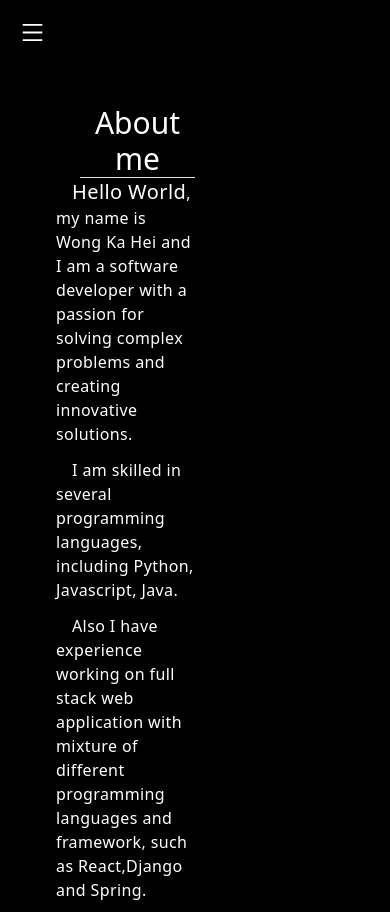
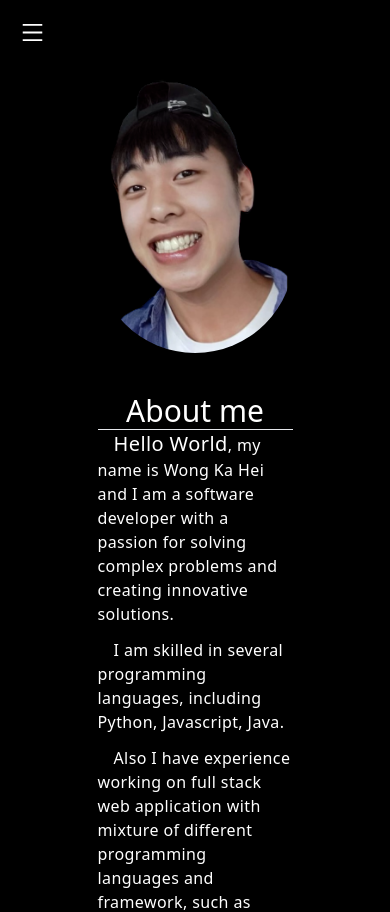
Before and after one commit to LarryWongKaHei/Portfolio, a React (Create React App) app: page /about in a window 390 px wide. Shown: the top 912 px of the page. Built offline with nearby package versions, Linux system fonts and the light colour scheme.

Commit message:
Css the About page

```diff
--- a/src/Components/About.js
+++ b/src/Components/About.js
@@ -3,10 +3,13 @@ import Photo from '../images/PhotoOfMe.png'
 export function About (){
     return (
         <div>
-            <div className='flex text-white justify-between'>
-                <div className='w-[50%]'>
-                    <h1 className=" text-center text-3xl mt-10 font-extralight border-b ml-20">About me</h1>
-                    <p className='ml-14 font-light tracking-wide'>
+            <div className='md:flex text-white justify-between md:flex-row-reverse'>
+                <div className='flex justify-center'>
+                    <img src={Photo} className='rounded-full h-72 md:flex md:w-72 md:h-max md:justify-self-end md:rounded-none'/>
+                </div>
+                <div className='w-[50%] mx-auto md:mx-0'>
+                    <h1 className=" text-center text-3xl mt-10 font-extralight border-b md:ml-20">About me</h1>
+                    <p className='md:ml-14 font-light tracking-wide'>
                         <span className='text-xl ml-4 font-normal'>Hello World</span>, my name is Wong Ka Hei and I am a software developer with a passion for solving complex problems and creating innovative solutions.
                         <p className='my-3'>
                             <span className='ml-4'>I</span> am skilled in several programming languages, including Python, Javascript, Java.
@@ -23,9 +26,6 @@ export function About (){
                         </p>
 
                     </p>
-                </div>
-                <div>
-                    <img src={Photo} className='hidden md:flex w-72 justify-self-end'/>
                 </div>
             </div>
             <div className='text-white mt-5 text-xl font-mono'>
```
